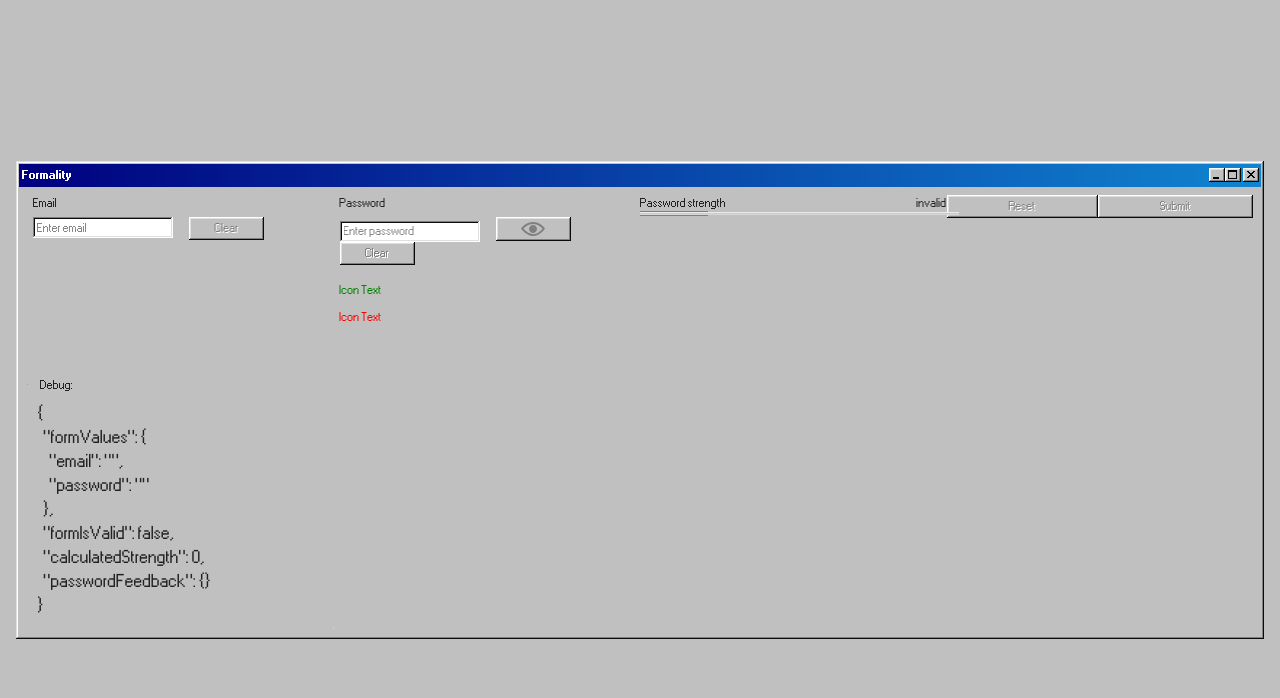
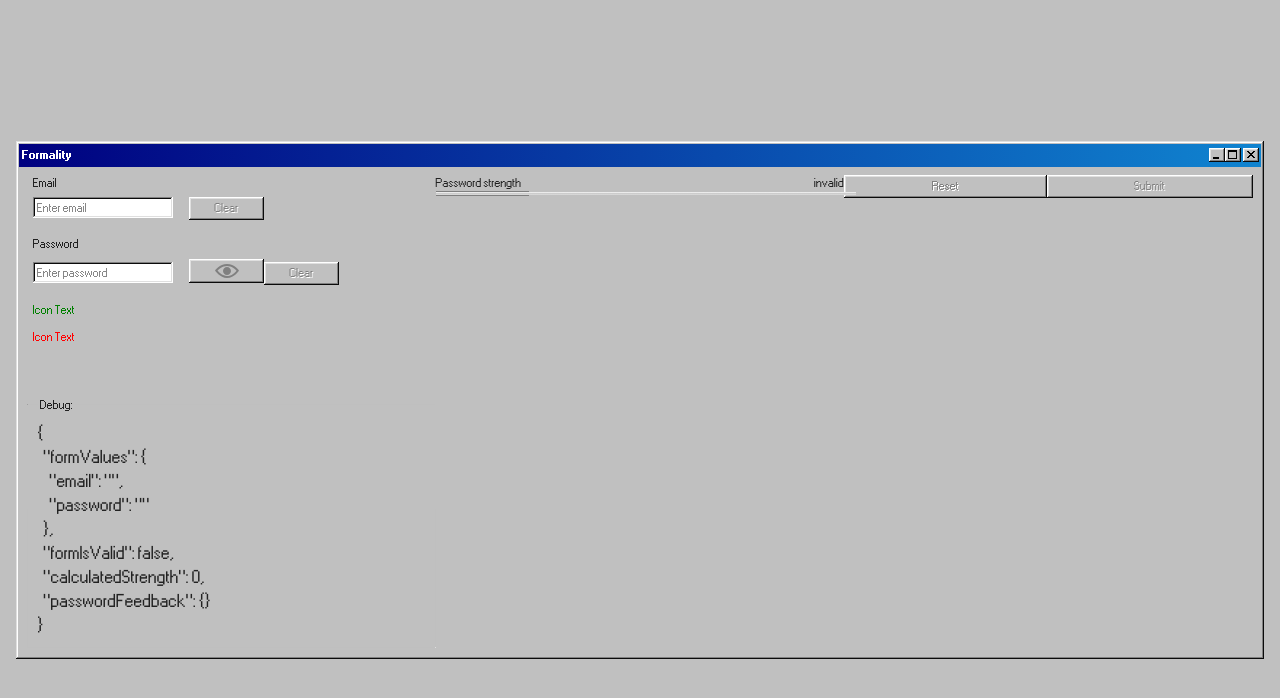
Before and after one commit to maurer2/formality, a Vue app: page / in a window 1280 px wide. Shown: the top 698 px of the page. Built offline with nearby package versions, Linux system fonts and the light colour scheme.

Commit message:
Set input to first column

```diff
--- a/src/components/Email.vue
+++ b/src/components/Email.vue
@@ -106,6 +106,8 @@ export default defineComponent({
 <style scoped lang="scss">
 .wrapper {
   display: flex;
+  // grid-row: 1;
+  grid-column: 1;
   // grid-area: email-field;
   align-items: flex-start;
   margin-bottom: 1rem;
--- a/src/components/Form.vue
+++ b/src/components/Form.vue
@@ -123,6 +123,7 @@ export default defineComponent({
 
 .button-group {
   display: flex;
+  // grid-column: 2;
   align-self: start;
   // grid-area: form-buttons;
 
@@ -133,6 +134,8 @@ export default defineComponent({
 
 .debug {
   display: block;
+  // grid-row: 10;
+  grid-column: 1;
   // grid-column: 1/-1;
   margin-top: 1.5rem;
   overflow: scroll;
--- a/src/components/Indicator.vue
+++ b/src/components/Indicator.vue
@@ -63,6 +63,7 @@ export default defineComponent({
 
 <style scoped lang="scss">
 .indicator {
+  // grid-column: 2;
   // grid-area: indicator;
   margin-bottom: 1rem;
 }
--- a/src/components/Password.vue
+++ b/src/components/Password.vue
@@ -148,6 +148,8 @@ export default defineComponent({
 <style scoped lang="scss">
 .wrapper {
   display: flex;
+  // grid-row: 2;
+  grid-column: 1;
   // grid-area: password-field;
   align-items: flex-start;
   margin-bottom: 1rem;
```
